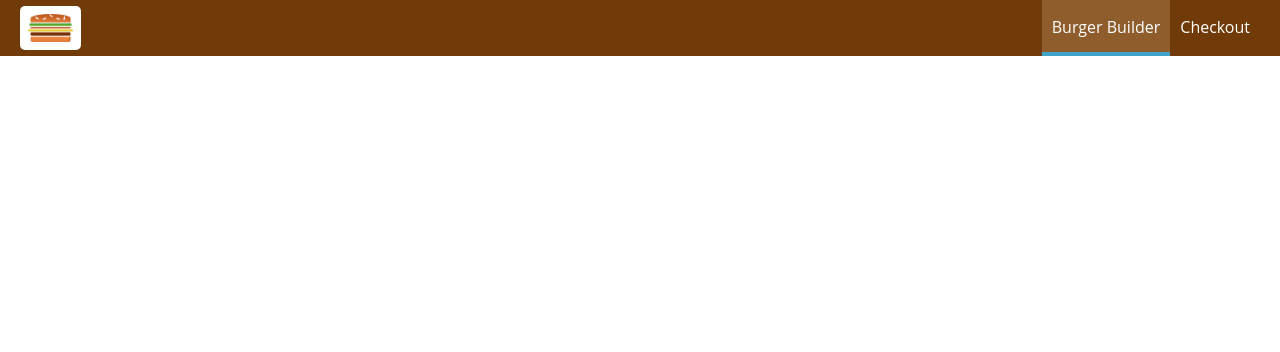
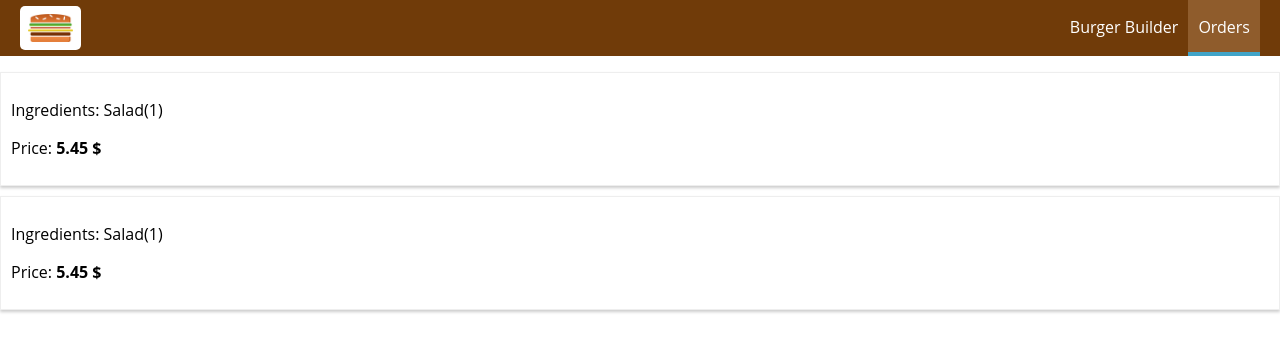
Before and after one commit to Ouriel91/burger-builder-react, a React (Create React App) app: page /orders in a window 1280 px wide. Shown: the top 352 px of the page. Built offline with nearby package versions, Linux system fonts and the light colour scheme.

Commit message:
Added orders page and navigation links to the page

```diff
--- a/src/App.js
+++ b/src/App.js
@@ -3,6 +3,7 @@
 import Layout from './hoc/Layout/Layout'
 import BurgerBuilder from './Containers/BurgerBuilder/BurgerBuilder'
 import Checkout from './Containers/Checkout/Checkout'
+import Orders from './Containers/Orders/Orders'
 
 class App extends Component {
 
@@ -12,6 +13,7 @@
         <Layout>
           <Switch>
             <Route path="/checkout" component={Checkout} />
+            <Route path="/orders" component={Orders} />
             <Route path="/" exact component={BurgerBuilder} />
           </Switch>
         </Layout>
--- a/src/Components/Navigation/NavigationItems/NavigationItem/NavigationItem.js
+++ b/src/Components/Navigation/NavigationItems/NavigationItem/NavigationItem.js
@@ -1,13 +1,16 @@
 import React from 'react'
+import { NavLink } from 'react-router-dom'
 import classes from './NavigationItem.module.css'
 
 const navigationItem = (props) => (
 
     <li className={classes.NavigationItem}>
-        <a href={props.link}
-            className={props.active ? classes.active : null}>
+        <NavLink
+            to={props.link}
+            activeClassName={classes.active}
+            exact>
             {props.children}
-        </a>
+        </NavLink>
     </li>
 )
 
--- a/src/Components/Navigation/NavigationItems/NavigationItems.js
+++ b/src/Components/Navigation/NavigationItems/NavigationItems.js
@@ -4,8 +4,8 @@
 
 const navigationItems = (props) => (
     <ul className={classes.NavigationItems}>
-       <NavigationItem link="/" active>Burger Builder</NavigationItem>
-       <NavigationItem link="/">Checkout</NavigationItem>
+       <NavigationItem link="/" exact>Burger Builder</NavigationItem>
+       <NavigationItem link="/orders">Orders</NavigationItem>
     </ul>
 )
 
--- /dev/null
+++ b/src/Components/Order/Order.js
@@ -0,0 +1,11 @@
+import React from 'react'
+import classes from './Order.module.css'
+
+const order = (props) => (
+    <div className={classes.Order}>
+        <p>Ingredients: Salad(1)</p>
+        <p>Price: <strong>5.45 $</strong></p>
+    </div>
+)
+
+export default order
--- /dev/null
+++ b/src/Components/Order/Order.module.css
@@ -0,0 +1,8 @@
+.Order{
+    width: 100%;
+    border: 1px solid #eee;
+    box-shadow: 0 2px 3px #ccc;
+    padding: 10px;
+    margin: 10px auto;
+    box-sizing: border-box;
+}
--- /dev/null
+++ b/src/Containers/Orders/Orders.js
@@ -0,0 +1,16 @@
+import React , { Component } from 'react'
+import Order from '../../Components/Order/Order'
+
+class Orders extends Component {
+
+    render() {
+        return (
+            <div>
+                <Order />
+                <Order />
+            </div>
+        )
+    }
+}
+
+export default Orders
```
